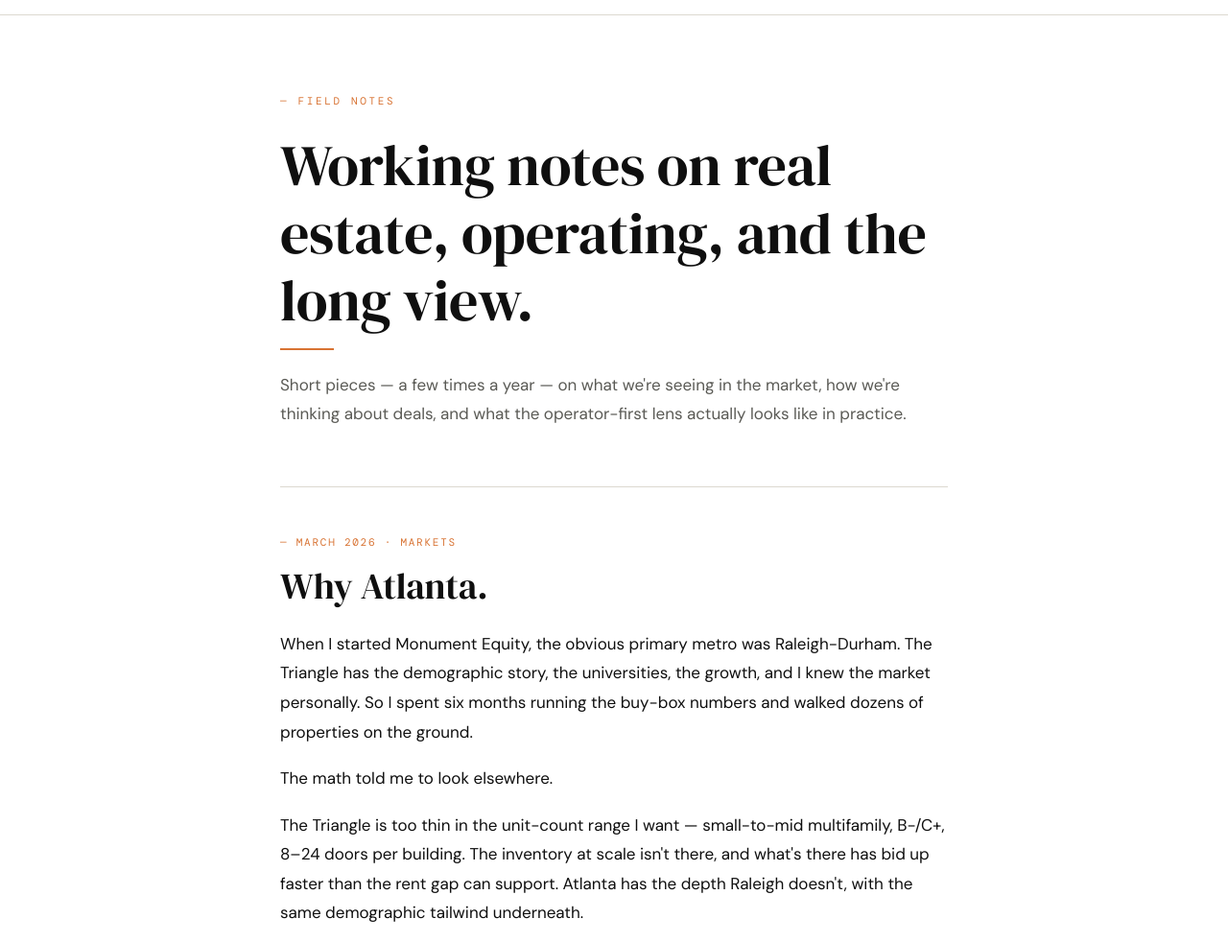
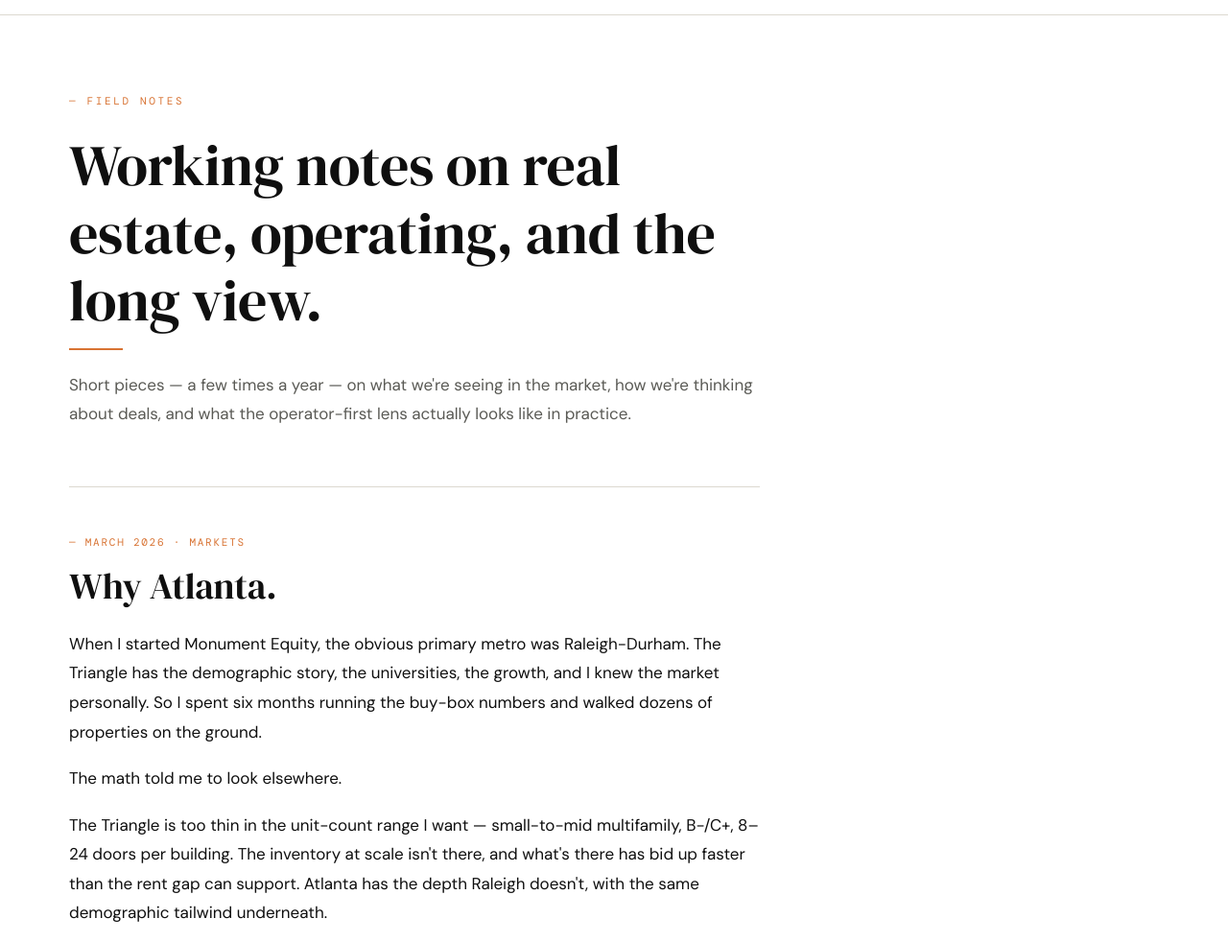
Before and after one commit to almasy77/monument-equity-website, a website: page notes.html in a window 1280 px wide. Shown: the part 60-1042 px from the top of the page at 96% size. Drawn offline with nearby package versions, Linux system fonts and the light colour scheme.

Commit message:
Align notes page outer containers to 1200px for nav consistency

```diff
--- a/notes.html
+++ b/notes.html
@@ -74,19 +74,20 @@
   .nav-toggle[aria-expanded="true"] .bar:nth-child(2) { opacity: 0; }
   .nav-toggle[aria-expanded="true"] .bar:nth-child(3) { top: 19px; transform: rotate(-45deg); }
 
-  .hero { max-width: 760px; margin: 0 auto; padding: 80px 32px 40px; }
+  .hero { max-width: 1200px; margin: 0 auto; padding: 80px 32px 40px; }
   .eyebrow {
     font-family: 'DM Mono', monospace;
     font-size: 11px; letter-spacing: 0.24em;
     text-transform: uppercase; color: var(--orange);
     margin-bottom: 22px;
   }
-  .hero h1 { font-size: clamp(40px, 5.4vw, 60px); margin-bottom: 14px; }
+  .hero h1 { font-size: clamp(40px, 5.4vw, 60px); margin-bottom: 14px; max-width: 760px; }
   .accent-line { width: 56px; height: 2px; background: var(--orange); margin: 14px 0 22px; }
-  .hero-lede { font-size: 17px; color: var(--ink-soft); }
+  .hero-lede { font-size: 17px; color: var(--ink-soft); max-width: 720px; }
 
-  .notes-list { max-width: 760px; margin: 0 auto; padding: 20px 32px 80px; }
+  .notes-list { max-width: 1200px; margin: 0 auto; padding: 20px 32px 80px; }
   .note {
+    max-width: 720px;
     border-top: 1px solid var(--rule);
     padding: 48px 0;
   }
```
